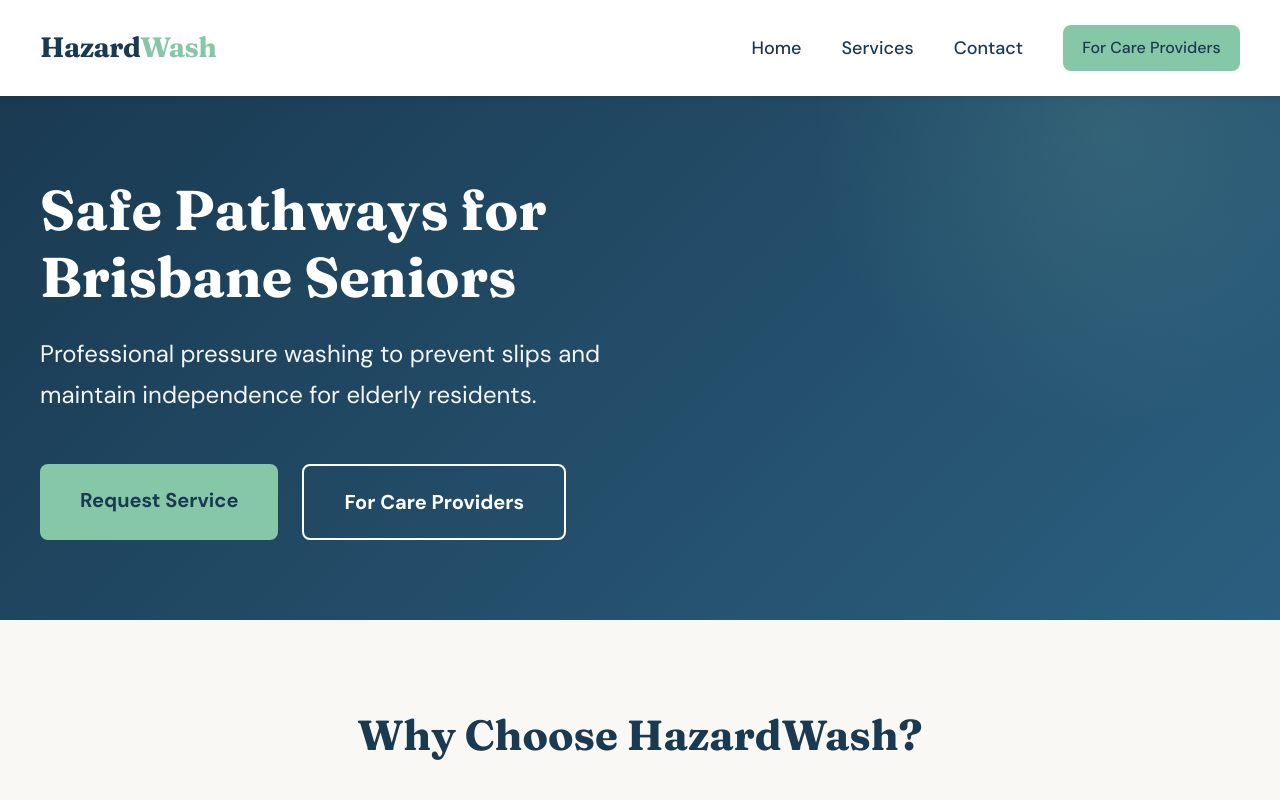
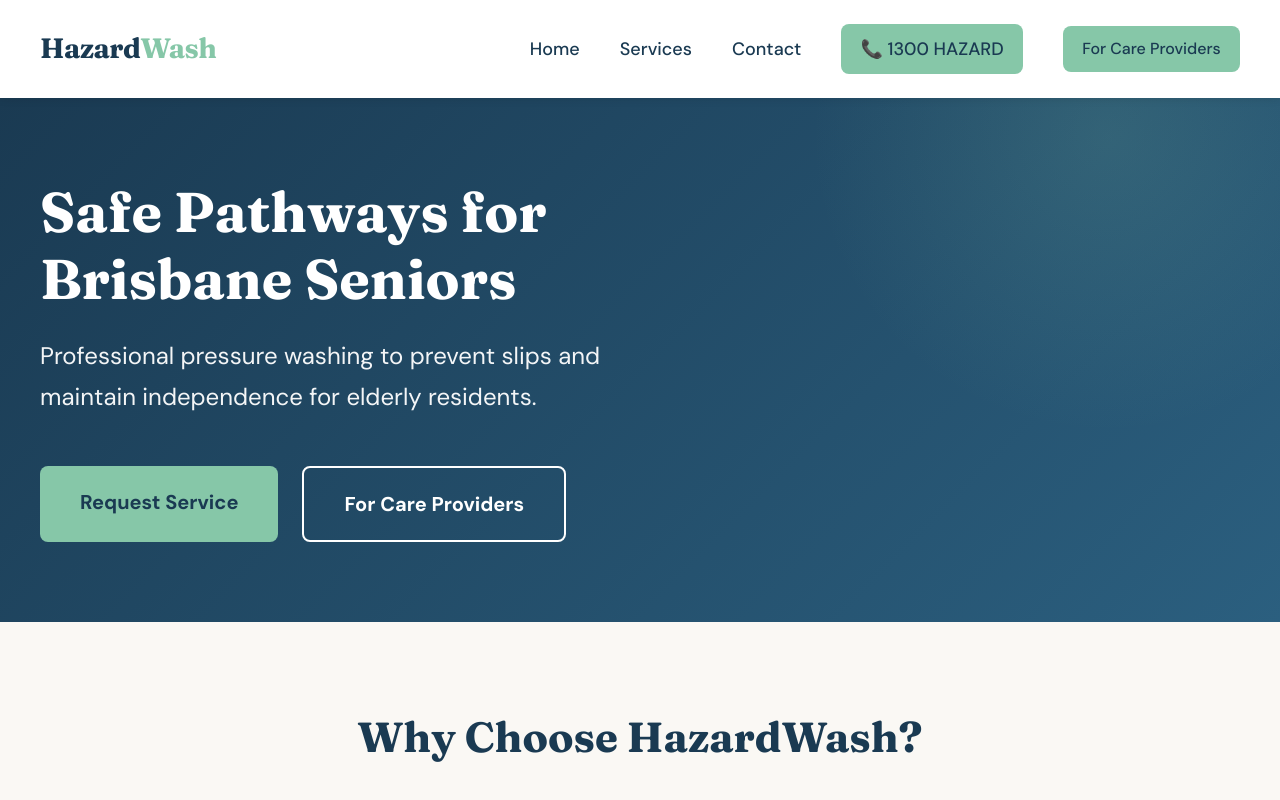
Before and after one commit to goojuice/hazardwash-site, a Next.js app: page / in a window 1280 px wide. Shown: the top 800 px of the page. Built offline with nearby package versions, Linux system fonts and the light colour scheme; no server answers.

Commit message:
add business phone number placeholder

```diff
--- a/app/globals.css
+++ b/app/globals.css
@@ -428,3 +428,19 @@ body {
   margin-left: auto;
   margin-right: auto;
 }
+/* Phone Link Styles */
+.phone-link {
+  color: var(--navy) !important;
+  font-weight: 600;
+  font-size: 18px;
+  text-decoration: none;
+  padding: 0.6rem 1.2rem;
+  background: var(--mint);
+  border-radius: 8px;
+  transition: all 0.3s;
+}
+
+.phone-link:hover {
+  background: #9dd4b9;
+  transform: translateY(-2px);
+}
--- a/app/page.tsx
+++ b/app/page.tsx
@@ -12,7 +12,8 @@ function Header() {
           <a href="#home">Home</a>
           <a href="#services">Services</a>
           <a href="#contact">Contact</a>
-  <a href="/providers" className="btn btn-primary" style={{padding: '0.6rem 1.2rem', fontSize: '16px'}}>For Care Providers</a>
+          <a href="tel:1300HAZARD" className="phone-link">📞 1300 HAZARD</a>
+          <a href="/providers" className="btn btn-primary" style={{ padding: '0.6rem 1.2rem', fontSize: '16px' }}>For Care Providers</a>
         </nav>
       </div>
     </header>
@@ -28,6 +29,9 @@ function Footer() {
         </div>
         <p style={{ fontSize: '18px', marginBottom: '1rem' }}>
           Serving Brisbane seniors with safe, professional pressure washing services
+        </p>
+        <p style={{ fontSize: '20px', marginBottom: '1rem' }}>
+          📞 <a href="tel:1300HAZARD" style={{ color: 'white', textDecoration: 'none' }}>1300 HAZARD</a>
         </p>
         <p style={{ opacity: 0.8 }}>
           ABN: 18 865 697 083 | Fully Insured | CHSP Approved Provider
--- a/app/providers/page.tsx
+++ b/app/providers/page.tsx
@@ -15,6 +15,7 @@ export default function Providers() {
                         <Link href="/">Home</Link>
                         <Link href="#services">Services</Link>
                         <Link href="#contact">Contact</Link>
+                        <a href="tel:1300HAZARD" className="phone-link">📞 1300 HAZARD</a>
                     </nav>
                 </div>
             </header>
@@ -149,6 +150,9 @@ export default function Providers() {
                     <p style={{ fontSize: '18px', marginBottom: '1rem' }}>
                         Serving Brisbane seniors with safe, professional pressure washing services
                     </p>
+                    <p style={{ fontSize: '20px', marginBottom: '1rem' }}>
+                        📞 <a href="tel:1300HAZARD" style={{ color: 'white', textDecoration: 'none' }}>1300 HAZARD</a>
+                    </p>
                     <p style={{ opacity: 0.8 }}>
                         ABN: 18 865 697 083 | Fully Insured | CHSP Approved Provider
                     </p>
```
Lines whose indentation alone changed are shown as unchanged.
